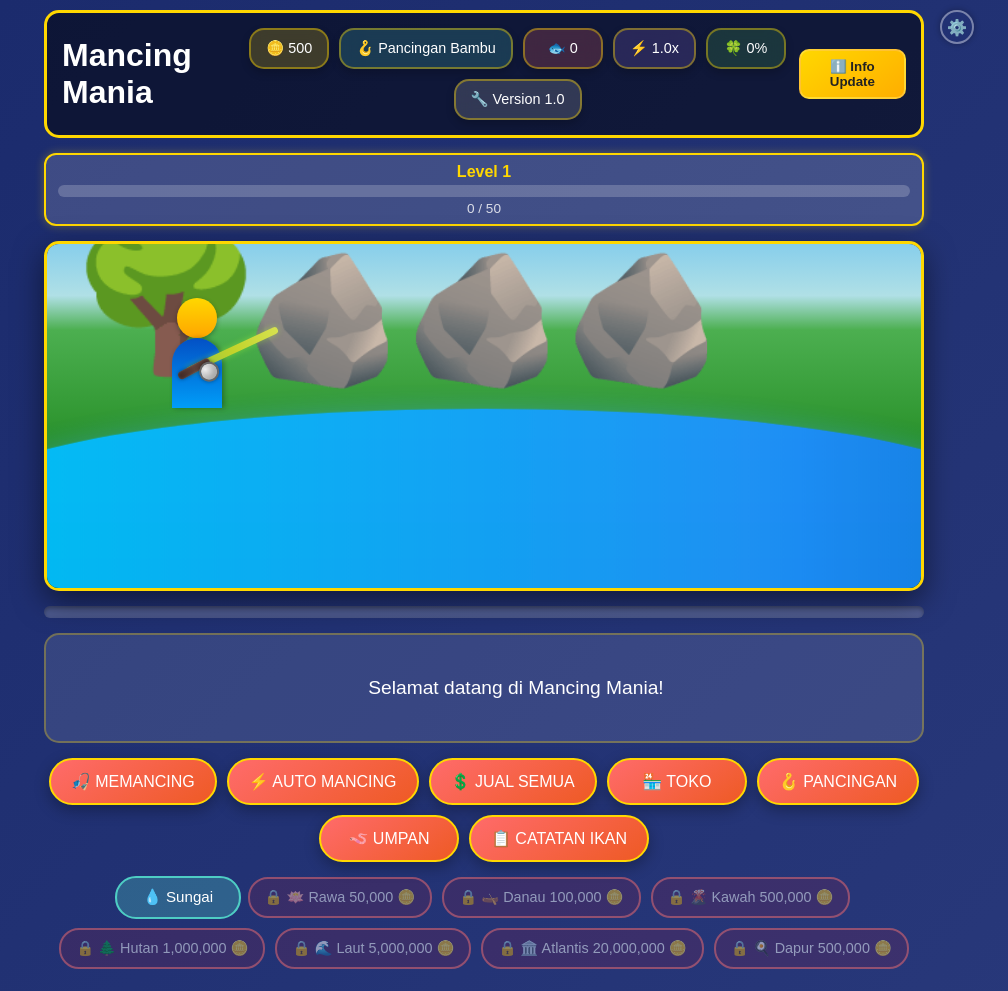
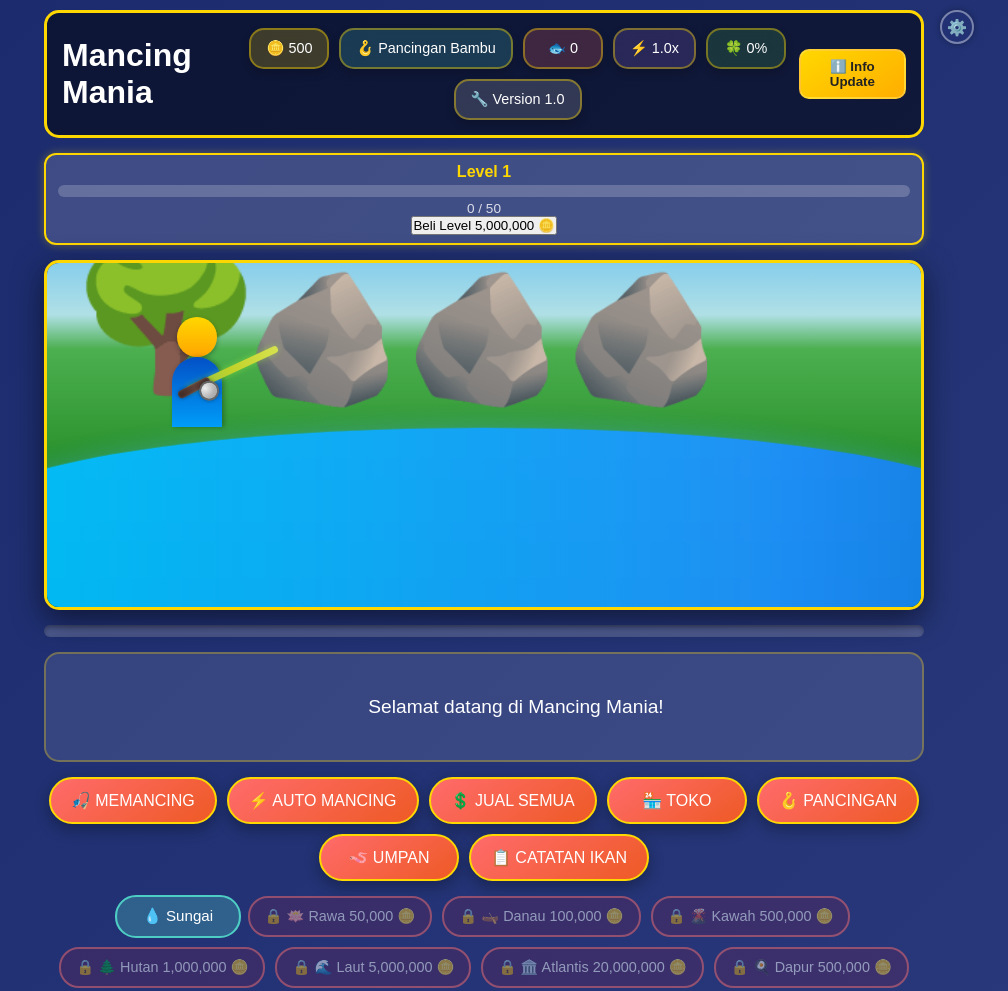
Before and after one commit to albert3520/mancing-mania, a plain HTML site: page index.html in a window 1280 px wide. Shown: the top 991 px of the page, without its empty margins (156-1164 px from the left). Drawn offline with Linux system fonts and the light colour scheme.

Commit message:
Update Beli Level

```diff
--- a/index.html
+++ b/index.html
@@ -107,6 +107,11 @@
                 <div class="exp-progress" id="expProgress"></div>
             </div>
             <div class="exp-text" id="expText">0 / 50</div>
+
+            <!-- TAMBAHKAN TOMBOL LEVEL UP DI SINI -->
+            <button class="level-up-btn" onclick="buyLevelUp()" >
+                Beli Level 5,000,000 🪙
+            </button>
         </div>
 
         <!-- Game World -->
```
